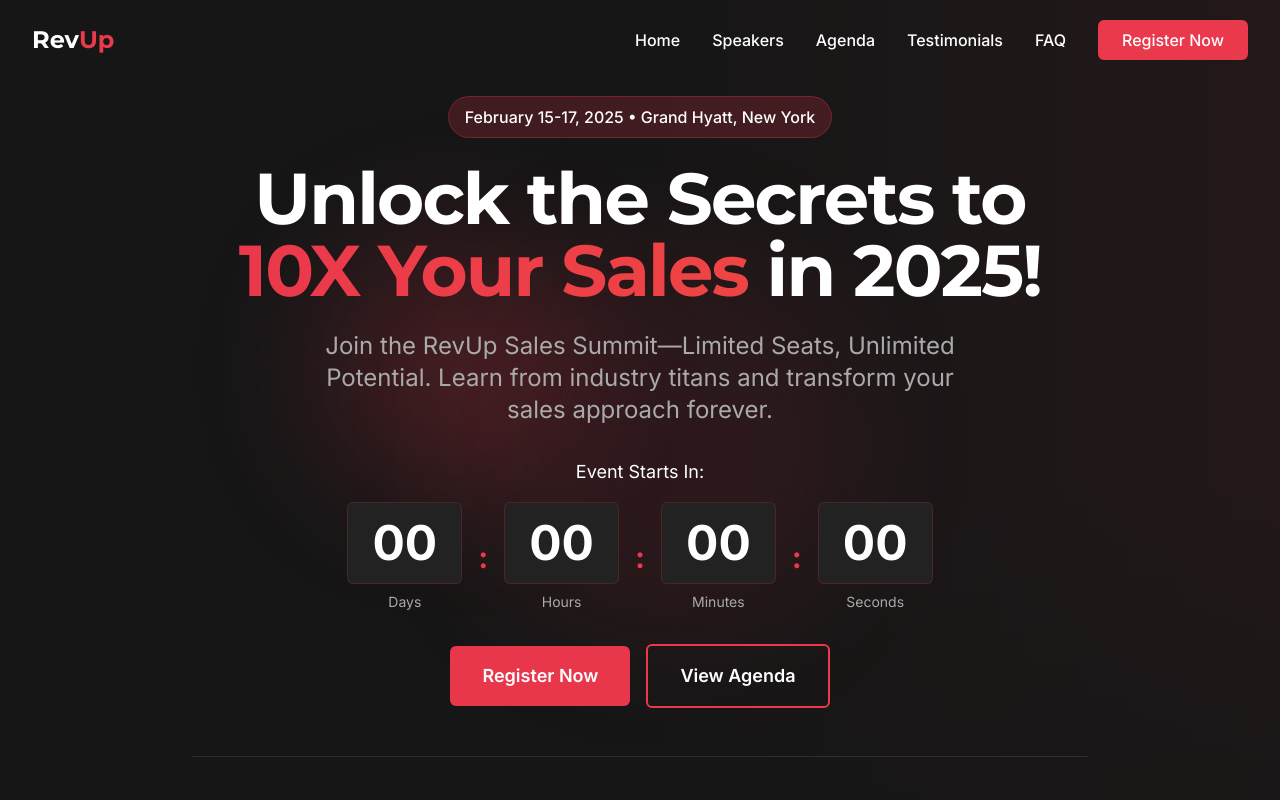
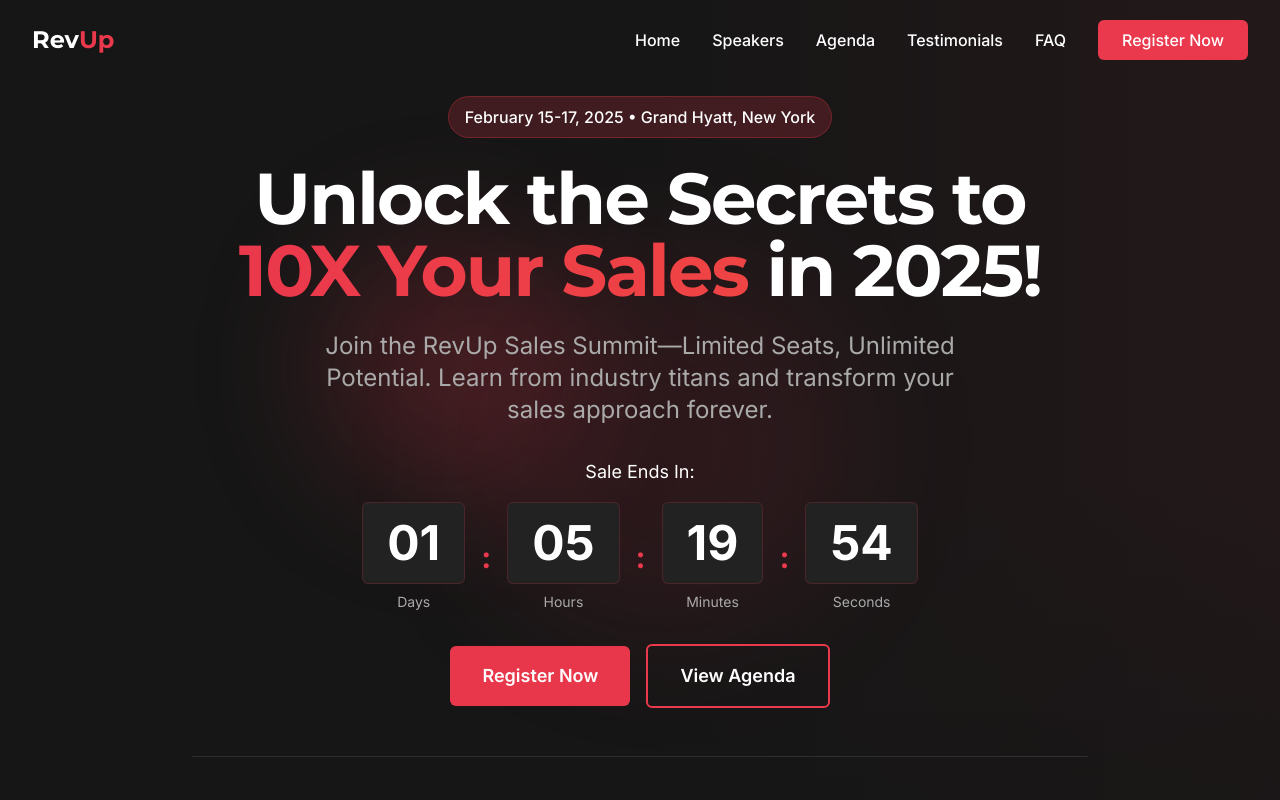
Before and after one commit to MahjongDon/revup-sales-landing, a React (Vite) app: page / in a window 1280 px wide. Shown: the top 800 px of the page. Built offline with nearby package versions, Linux system fonts and the light colour scheme.

Commit message:
Fix: Countdown timer default value
Set a default time for the countdown timer and ensure it resets on page refresh.

```diff
--- a/src/components/CountdownTimer.tsx
+++ b/src/components/CountdownTimer.tsx
@@ -3,7 +3,12 @@ import React, { useState, useEffect } from 'react';
 import { cn } from '@/lib/utils';
 
 interface CountdownTimerProps {
-  targetDate: Date;
+  initialDuration?: {
+    days: number;
+    hours: number;
+    minutes: number;
+    seconds: number;
+  };
   className?: string;
 }
 
@@ -14,23 +19,29 @@ interface TimeLeft {
   seconds: number;
 }
 
-const CountdownTimer = ({ targetDate, className }: CountdownTimerProps) => {
-  const [timeLeft, setTimeLeft] = useState<TimeLeft>({
-    days: 0,
-    hours: 0,
-    minutes: 0,
-    seconds: 0
-  });
+const CountdownTimer = ({
+  initialDuration = { days: 1, hours: 5, minutes: 20, seconds: 0 },
+  className
+}: CountdownTimerProps) => {
+  const [timeLeft, setTimeLeft] = useState<TimeLeft>(initialDuration);
+  const [startTime] = useState<number>(Date.now());
+  const [totalSeconds] = useState<number>(
+    initialDuration.days * 86400 +
+    initialDuration.hours * 3600 +
+    initialDuration.minutes * 60 +
+    initialDuration.seconds
+  );
 
   useEffect(() => {
     const calculateTimeLeft = () => {
-      const difference = targetDate.getTime() - new Date().getTime();
+      const elapsedSeconds = Math.floor((Date.now() - startTime) / 1000);
+      const remainingSeconds = Math.max(0, totalSeconds - elapsedSeconds);
 
-      if (difference > 0) {
-        const days = Math.floor(difference / (1000 * 60 * 60 * 24));
-        const hours = Math.floor((difference / (1000 * 60 * 60)) % 24);
-        const minutes = Math.floor((difference / 1000 / 60) % 60);
-        const seconds = Math.floor((difference / 1000) % 60);
+      if (remainingSeconds > 0) {
+        const days = Math.floor(remainingSeconds / 86400);
+        const hours = Math.floor((remainingSeconds % 86400) / 3600);
+        const minutes = Math.floor((remainingSeconds % 3600) / 60);
+        const seconds = remainingSeconds % 60;
 
         setTimeLeft({ days, hours, minutes, seconds });
       } else {
@@ -42,7 +53,7 @@ const CountdownTimer = ({ targetDate, className }: CountdownTimerProps) => {
     const timer = setInterval(calculateTimeLeft, 1000);
 
     return () => clearInterval(timer);
-  }, [targetDate]);
+  }, [startTime, totalSeconds]);
 
   const TimeUnit = ({ value, label }: { value: number; label: string }) => (
     <div className="flex flex-col items-center">
--- a/src/components/sections/Hero.tsx
+++ b/src/components/sections/Hero.tsx
@@ -4,9 +4,6 @@ import Button from '../Button';
 import CountdownTimer from '../CountdownTimer';
 
 const Hero = () => {
-  // Setting the event date to February 15, 2025
-  const eventDate = new Date('2025-02-15T09:00:00');
-
   return (
     <section id="home" className="min-h-screen relative flex items-center pt-24 pb-16">
       {/* Background elements */}
@@ -32,8 +29,8 @@ const Hero = () => {
           </p>
 
           <div className="mb-8 animate-fade-in" style={{ animationDelay: '500ms' }}>
-            <p className="text-lg text-white mb-4">Event Starts In:</p>
-            <CountdownTimer targetDate={eventDate} />
+            <p className="text-lg text-white mb-4">Sale Ends In:</p>
+            <CountdownTimer initialDuration={{ days: 1, hours: 5, minutes: 20, seconds: 0 }} />
           </div>
 
           <div className="flex flex-col sm:flex-row items-center justify-center gap-4 animate-fade-in" style={{ animationDelay: '600ms' }}>
```
